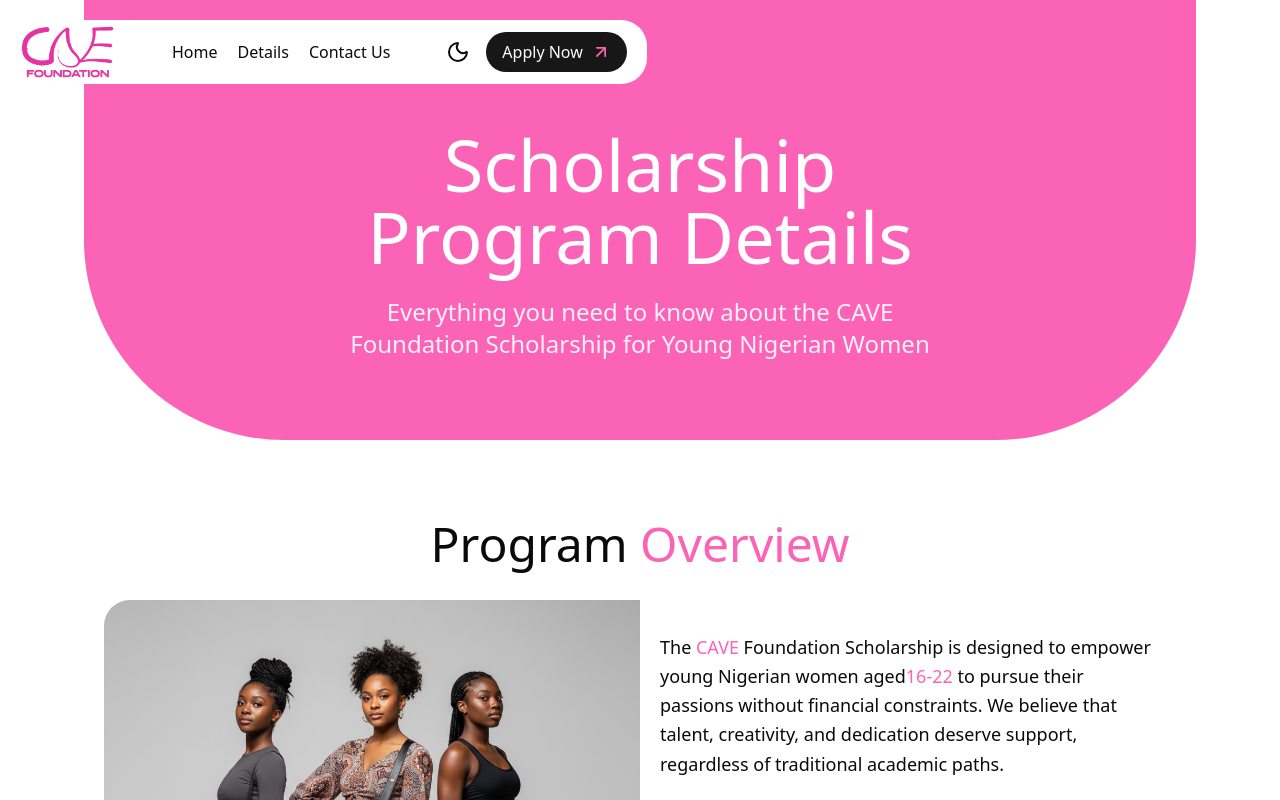
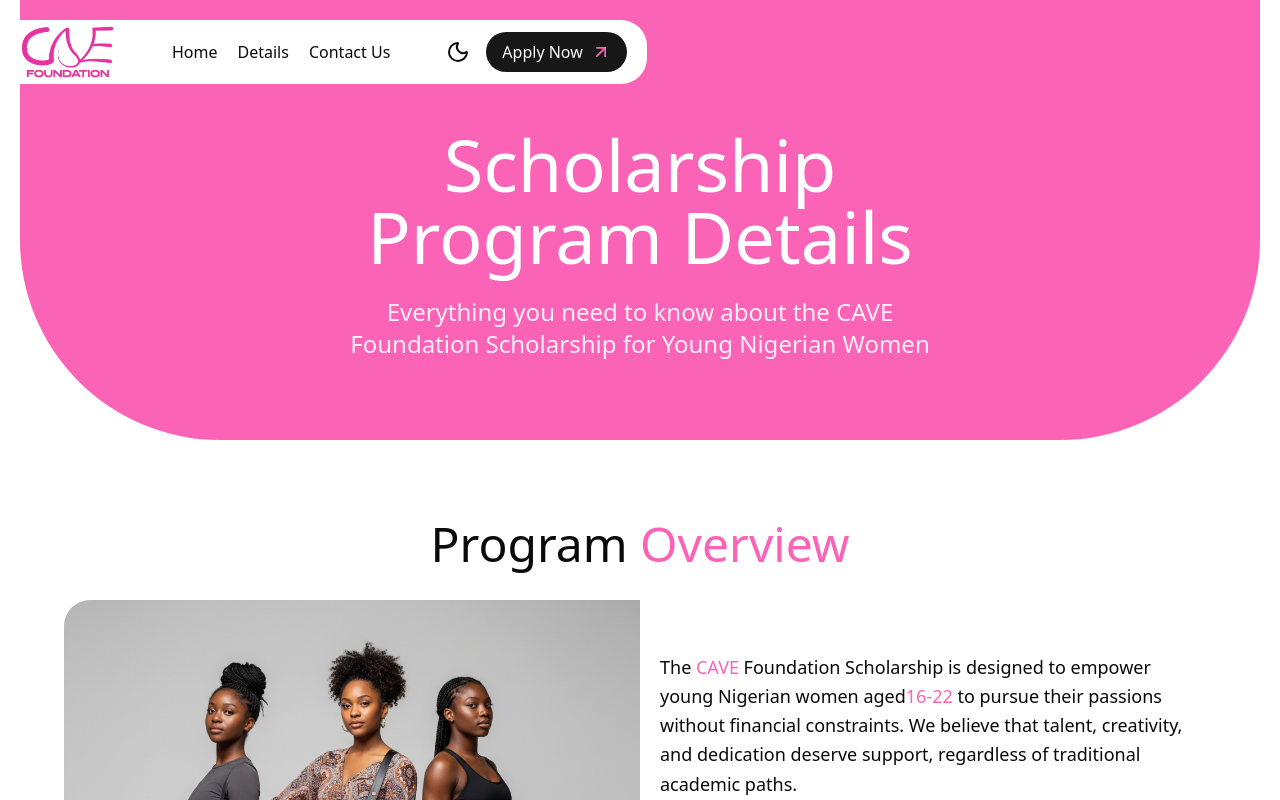
Before and after one commit to Olulanke-Mainasara/Cave-Foundation, a Next.js app: page /details in a window 1280 px wide. Shown: the top 800 px of the page. Built offline with nearby package versions, Linux system fonts and the light colour scheme.

Commit message:
Minor adjustment

```diff
--- a/app/details/page.tsx
+++ b/app/details/page.tsx
@@ -145,7 +145,7 @@
   ];
 
   return (
-    <main className="min-h-screen xl:px-5 max-w-6xl mx-auto">
+    <main className="min-h-screen xl:px-5 max-w-[1440px] mx-auto">
       {/* Header */}
       <section className="bg-pink-400 text-white pb-20 pt-32 rounded-b-[100px] xl:rounded-b-[200px]">
         <div className="max-w-6xl mx-auto text-center">
```
